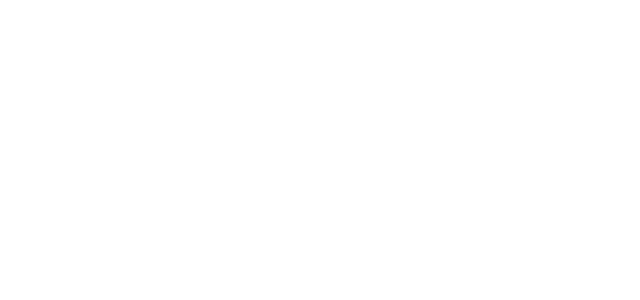
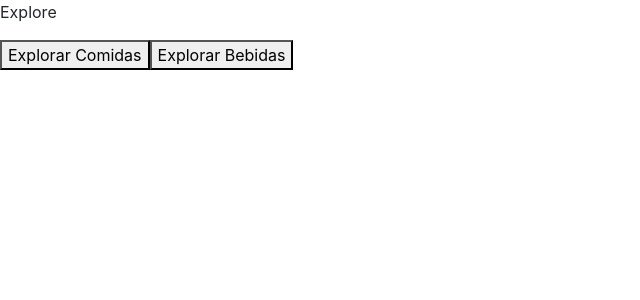
Before and after one commit to CarolinaInglethe/ci-project-recipes-app, a React (Create React App) app: page /explorar in a window 1280 px wide. Shown: the top 300 px of the page, without its empty margins (0-640 px from the left). Built offline with nearby package versions, Linux system fonts and the light colour scheme.

Commit message:
requisitos 67, 68 e 69 - Tela de explorar

```diff
--- a/src/App.js
+++ b/src/App.js
@@ -8,9 +8,9 @@ import Login from './pages/Login';
 // import DrinkDetails from './pages/DrinkDetails';
 // import FoodInProgress from './pages/FoodInProgress';
 // import DrinkInProgress from './pages/DrinkInProgress';
-// import Explore from './pages/Explore';
-// import ExploreFood from './pages/ExploreFood';
-// import ExploreDrink from './pages/ExploreDrink';
+import Explore from './pages/Explore';
+import ExploreFood from './pages/ExploreFood';
+import ExploreDrink from './pages/ExploreDrink';
 // import ExploreFoodByIngredient from './pages/ExploreFoodByIngredient';
 // import ExploreDrinkByIngredient from './pages/ExploreDrinkByIngredient';
 // import ExploreFoodByOrigin from './pages/ExploreFoodByOrigin';
@@ -37,6 +37,9 @@ function App() {
       </div> */}
       <Switch>
         <Route exact path="/" component={ Login } />
+        <Route exact path="/explorar" component={ Explore } />
+        <Route exact path="/explorar/comidas" component={ ExploreFood } />
+        <Route exact path="/explorar/bebidas" component={ ExploreDrink } />
         {/* <Route exact path="/comidas" component={ Food } />
         <Route exact path="/bebidas" component={ Drink } />
         <Route exact path="/comidas/:id" component={ FoodDetails } />
--- a/src/pages/Explore.jsx
+++ b/src/pages/Explore.jsx
@@ -0,0 +1,25 @@
+import React from 'react';
+import { Link } from 'react-router-dom';
+
+function Explore() {
+  return (
+    <div>
+      <p>Explore</p>
+      <Link to="/explorar/comidas">
+        <button
+          type="button"
+          data-testid="explore-food"
+        >
+          Explorar Comidas
+        </button>
+      </Link>
+      <Link to="/explorar/bebidas">
+        <button type="button" data-testid="explore-drinks">
+          Explorar Bebidas
+        </button>
+      </Link>
+    </div>
+  );
+}
+
+export default Explore;
--- a/src/pages/ExploreDrink.jsx
+++ b/src/pages/ExploreDrink.jsx
@@ -0,0 +1,11 @@
+import React from 'react';
+
+function ExploreDrink() {
+  return (
+    <div>
+      <p>ExploreDrink</p>
+    </div>
+  );
+}
+
+export default ExploreDrink;
--- a/src/pages/ExploreFood.jsx
+++ b/src/pages/ExploreFood.jsx
@@ -0,0 +1,11 @@
+import React from 'react';
+
+function ExploreFood() {
+  return (
+    <div>
+      <p>ExploreFood</p>
+    </div>
+  );
+}
+
+export default ExploreFood;
```
